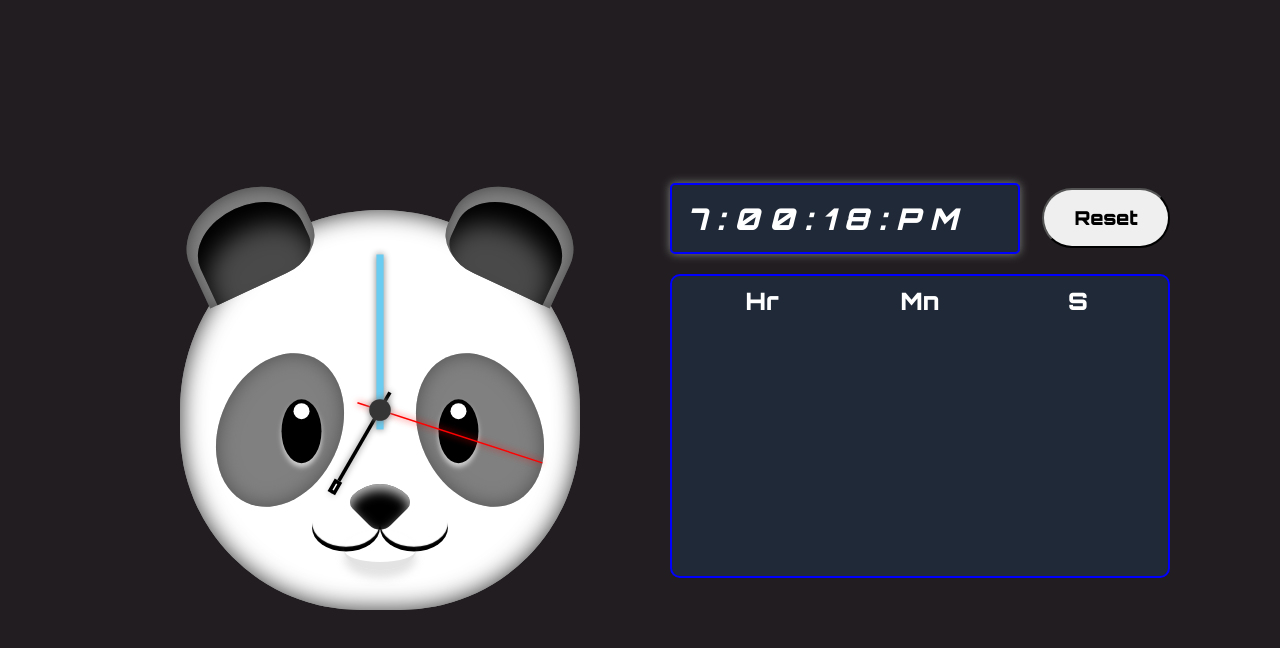
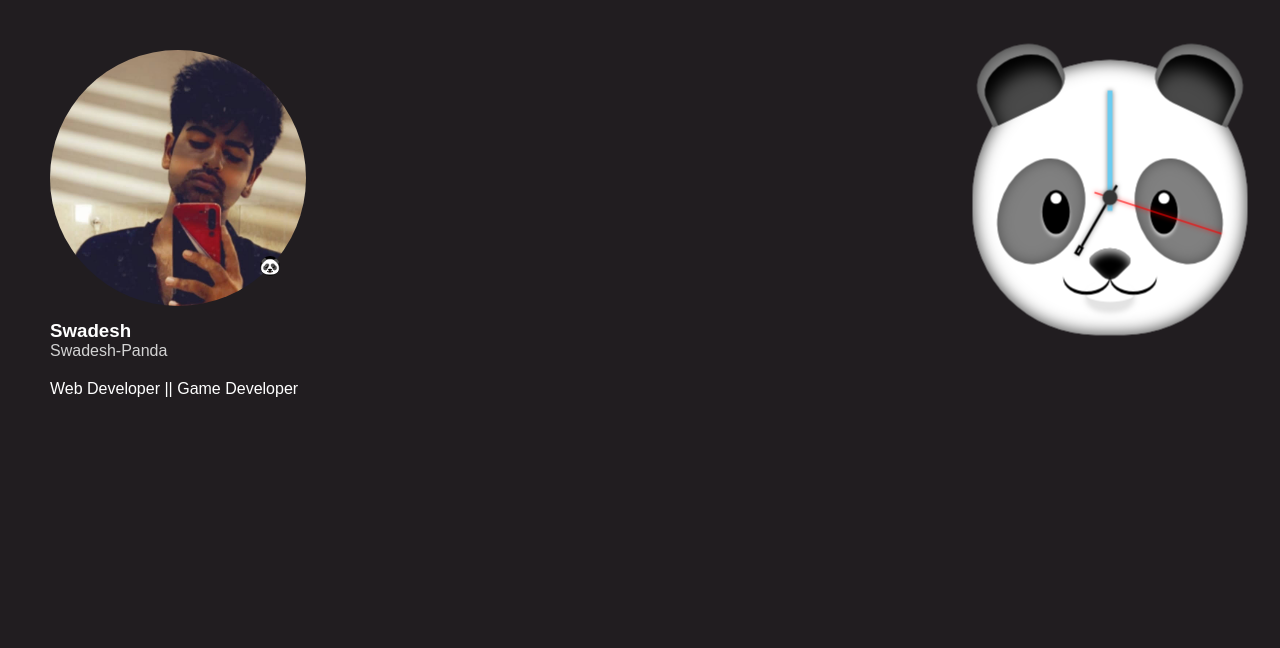
Before and after one commit to Swadesh-Panda/clock, a plain HTML site: page index.html in a window 1280 px wide. Drawn offline with Linux system fonts and the light colour scheme.

Commit message:
added profile

```diff
--- a/index.html
+++ b/index.html
@@ -10,19 +10,25 @@
     <link rel="stylesheet" href="style/panda.css" />
     <link rel="stylesheet" href="style/digital.css" />
     <link rel="stylesheet" href="style/scroll.css" />
+    <link rel="stylesheet" href="style/profile.css" />
     <!-- stylesheet -->
 
     <link rel="icon" type="image/png" sizes="16x16" href="public/logo.png" />
-    <link rel="preconnect" href="https://fonts.googleapis.com" />
-    <link rel="preconnect" href="https://fonts.gstatic.com" crossorigin />
-    <link
-      href="https://fonts.googleapis.com/css2?family=Orbitron:wght@400;900&display=swap"
-      rel="stylesheet"
-    />
-
-    <style></style>
   </head>
   <body>
+    <div id="profile">
+      <div id="img-container">
+        <img id="pp" src="public/swadesh.jpg" alt="Swadesh" />
+        <img id="status" src="public/logo.png" alt="Panda" />
+      </div>
+      <h3>Swadesh</h3>
+      <a href="https://github.com/Swadesh-Panda">Swadesh-Panda</a>
+
+      <div style="margin: 20px 0px">
+        <p>Web Developer || Game Developer</p>
+      </div>
+    </div>
+
     <div id="clock-container">
       <div class="face">
         <div class="ears">
--- a/style/digital.css
+++ b/style/digital.css
@@ -1,4 +1,5 @@
 #digital-container {
+    display: none;
     align-self: flex-end;
     align-items: center;
     align-self: center;
--- a/style/panda.css
+++ b/style/panda.css
@@ -7,14 +7,14 @@
 
 body {
     display: flex;
-    justify-content: space-around;
-    margin: 100px;
     background: #211d20;
 }
 
 #clock-container {
-    position: relative;
-    scale: 0.8;
+    position: fixed;
+    right: -100px;
+    top: -100px;
+    scale: 0.55;
 }
 
 .face {
@@ -254,7 +254,7 @@ body {
 
 
 
-@media (max-width:1234px) {
+/* @media (max-width:1234px) {
     body {
         transform: scale(0.9);
     }
@@ -294,4 +294,4 @@ body {
         position: absolute;
         bottom: -10%;
     }
-}
+} */
--- /dev/null
+++ b/style/profile.css
@@ -0,0 +1,30 @@
+#profile {
+    margin: 50px;
+}
+
+#status {
+    height: 20px;
+    position: relative;
+    right: 50px;
+    bottom: 40px;
+    background-color: black;
+    border-radius: 100%;
+}
+
+#pp{
+    border-radius: 100%;
+    margin-bottom: 10px;
+}
+
+#profile p,h1,h2,h3 {
+    color: white;
+}
+
+#profile a {
+    color: lightgray;
+    text-decoration: none;
+}
+
+#pp {
+    width: 256px;
+}
```
Also changed, not shown: public/swadesh.jpg (added).
